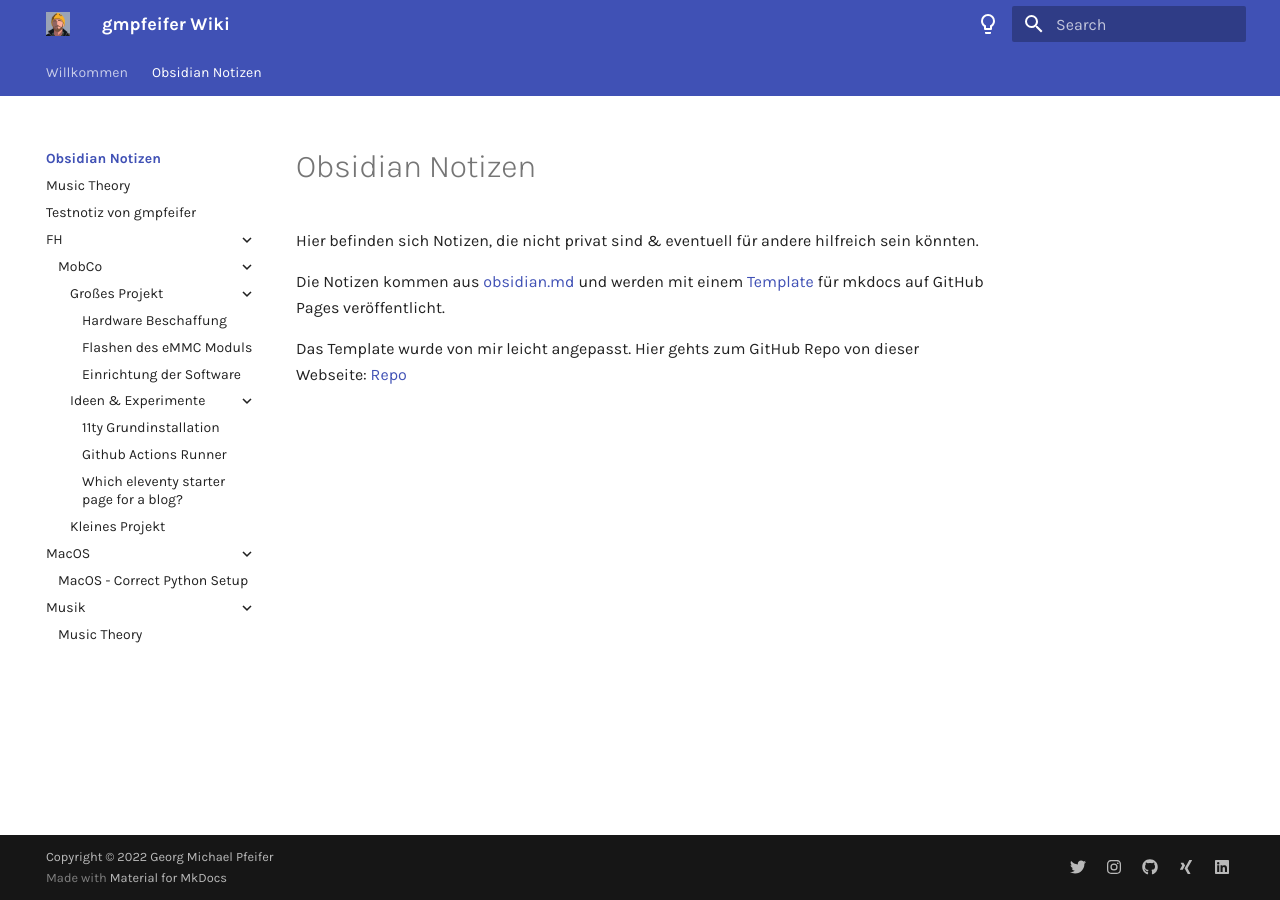
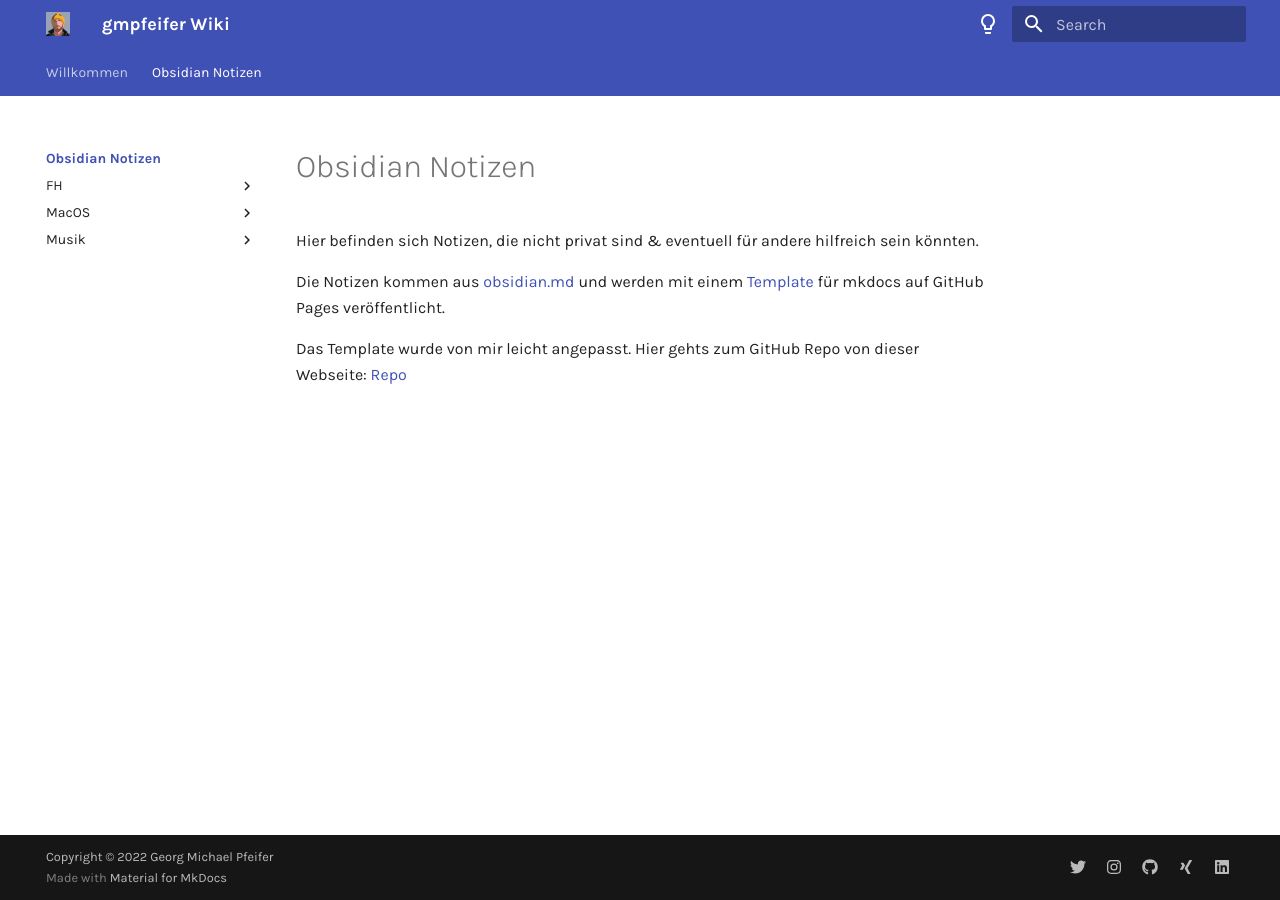
Before and after one commit to gmpfeifer/gmpfeifer-mkdocs-publisher, an MkDocs documentation site: the page built from docs/Obsidian Notizen/index.md, in a window 1280 px wide. Built offline with MkDocs 1.6.1 and Material for MkDocs 9.7.7, drawn with Linux system fonts in a browser that asks for light colours; comment, search, counter and statistics services are not loaded; some of the changed lines change nothing that is shown.

Commit message:
sortierung über Dateinamen

`````diff
--- a/docs/Obsidian Notizen/99 Music Theory.md
+++ /dev/null
@@ -1,9 +0,0 @@
----
-share: True
-description: Musiktheorie
-category: Obsidian Notizen
----
-# Music Theory
-
-## Circle of Triads
-![[Bildschirmfoto 2022-05-01 um 18.03.14.png]]
--- a/docs/Obsidian Notizen/99 Testnotiz von gmpfeifer.md
+++ /dev/null
@@ -1,69 +0,0 @@
----
-share: True
-description: Testnotiz
-category: Obsidian Notizen
----
-# Testnotiz von gmpfeifer
-
-~~Test Test~~
-==Hallo Hallo?==
-**Ist da wer?**
-
-
-## "Ergebniskästchen"
-Das folgende "Ergebniskästchen" wurde mit einer Anpassung verwirklicht:
-
-``` markdown title="Keyboard keys"
-++ctrl+alt+del++
-```
-
-
-<div class="result" markdown>
-
-++ctrl+alt+del++
-
-</div>
-
-### In Obsidian folgendes einfügen
-````markdown title="Keyboard keys"
-	``` markdown title="Keyboard keys"
-	++ctrl+alt+del++
-	```
-
-	<div class="result" markdown>
-	++ctrl+alt+del++
-	</div>
-````
-
-### In der mkdocs.yml
-folgendes bei den Extensions hinzufügen
-```yaml title="mkdocs.yml" hl_lines="3"
-# Extensions
-markdown_extensions:
-	- md_in_html
-```
-
-
-
-## Graph Test
-``` mermaid
-graph LR
-  A[Start] --> B{Error?};
-  B -->|Yes| C[Hmm...];
-  C --> D[Debug];
-  D --> B;
-  B ---->|No| E[Yay!];
-```
-
-
-
-
-## Obsidian Callouts Test
-!!! INFO
-	Test eines Obsidian Callouts
-
-!!! BUG
-	Test eines Obsidian Callouts
-
-!!! Warning
-	Test eines Obsidian Callouts
--- a/mkdocs.yml
+++ b/mkdocs.yml
@@ -36,7 +36,7 @@
     - navigation.tracking
     - navigation.top
     - navigation.tabs
-    - navigation.expand
+    # - navigation.expand
     - navigation.instant
     - toc.follow
     - content.tooltips
`````
